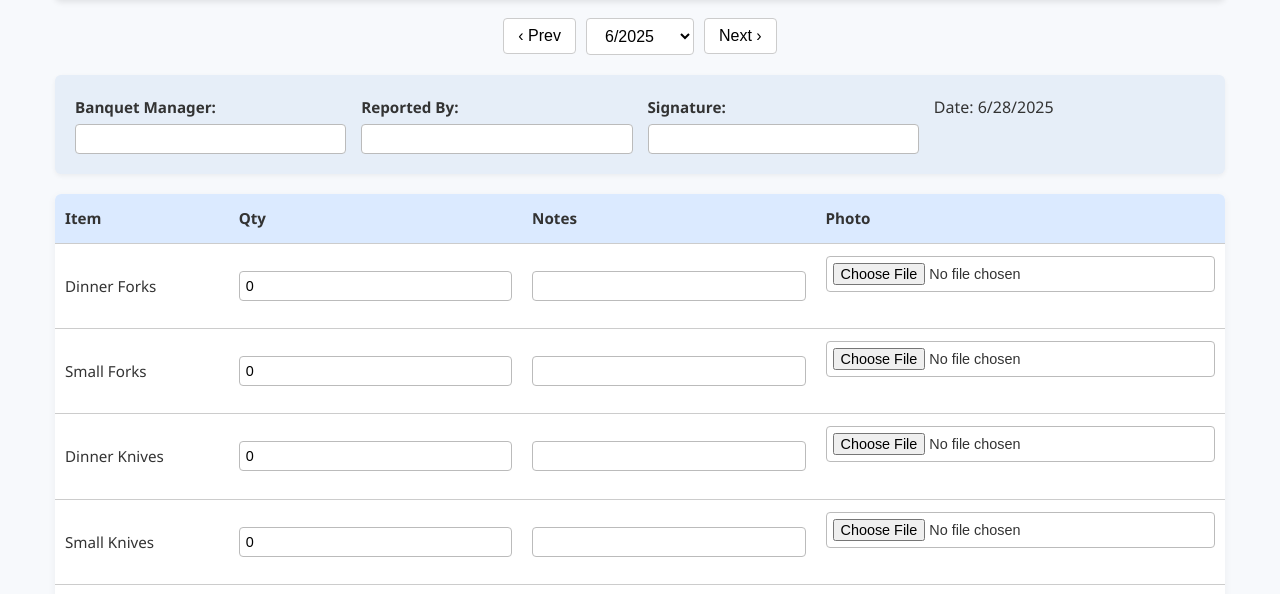
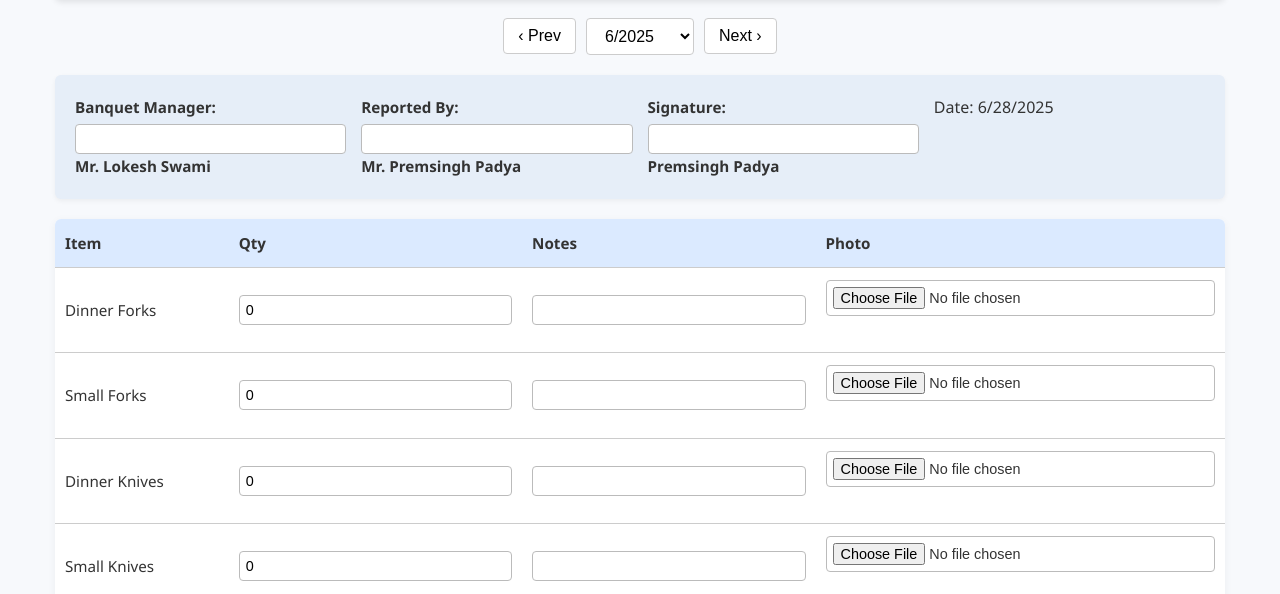
Before and after one commit to premsinghpadyaLC/Hilton_Banquet_Inventory_Check, a plain HTML site: page index.html in a window 1280 px wide. Shown: the part 190-784 px from the top of the page. Drawn offline with nearby package versions, Linux system fonts and the light colour scheme.

Commit message:
Update index.html

```diff
--- a/index.html
+++ b/index.html
@@ -19,9 +19,9 @@
   </section>
 
   <section class="info-section">
-    <label>Banquet Manager: <input type="text" id="managerName"/></label>
-    <label>Reported By: <input type="text" id="reportedBy"/></label>
-    <label>Signature: <input type="text" id="signature"/></label>
+    <label>Banquet Manager: <input type="text" id="managerName"/>Mr. Lokesh Swami</label>
+    <label>Reported By: <input type="text" id="reportedBy"/> Mr. Premsingh Padya</label>
+    <label>Signature: <input type="text" id="signature"/> Premsingh Padya</label>
     <p>Date: <span id="datetime"></span></p>
   </section>
 
```
